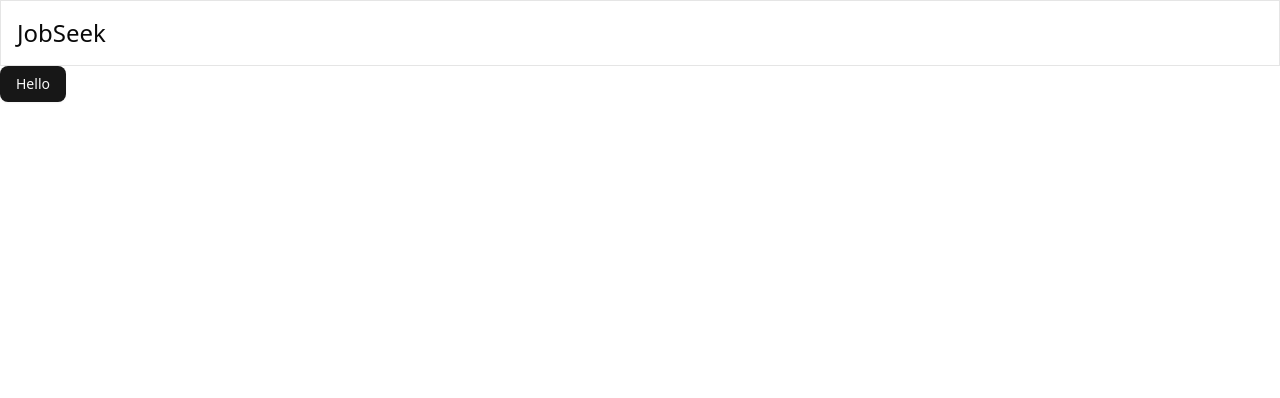
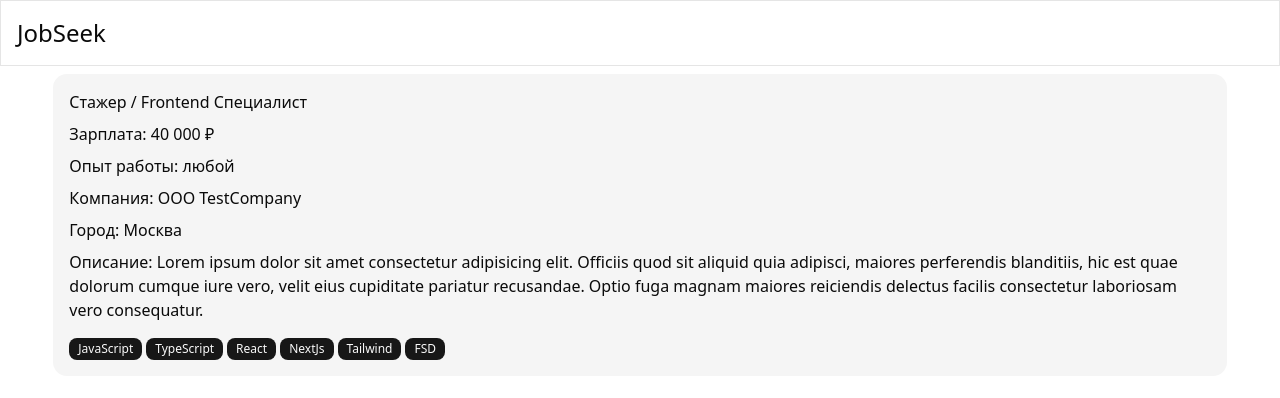
Before and after one commit to losakovvitalik/jobseek, a Next.js app: page / in a window 1280 px wide. Shown: the top 398 px of the page. Built offline with nearby package versions, Linux system fonts and the light colour scheme.

Commit message:
add job card

```diff
--- a/src/app/layout.tsx
+++ b/src/app/layout.tsx
@@ -26,7 +26,7 @@
 }>) {
   return (
     <html lang="ru" suppressHydrationWarning>
-      <body className={`${geistSans.variable} ${geistMono.variable} antialiased`}>
+      <body className={`${geistSans.variable} ${geistMono.variable} min-h-screen antialiased`}>
         <ThemeProvider
           attribute="class"
           defaultTheme="system"
@@ -34,7 +34,7 @@
           disableTransitionOnChange
         >
           <Header />
-          {children}
+          <main>{children}</main>
         </ThemeProvider>
       </body>
     </html>
--- a/src/app/page.tsx
+++ b/src/app/page.tsx
@@ -1,5 +1,5 @@
-import { Button } from '@/components/ui/button';
+import JobCard from '@/entities/job/ui/JobCard';
 
 export default function Home() {
-  return <Button>Hello</Button>;
+  return <JobCard />;
 }
--- /dev/null
+++ b/src/components/ui/badge.tsx
@@ -0,0 +1,46 @@
+import * as React from "react"
+import { Slot } from "@radix-ui/react-slot"
+import { cva, type VariantProps } from "class-variance-authority"
+
+import { cn } from "@/lib/utils"
+
+const badgeVariants = cva(
+  "inline-flex items-center justify-center rounded-md border px-2 py-0.5 text-xs font-medium w-fit whitespace-nowrap shrink-0 [&>svg]:size-3 gap-1 [&>svg]:pointer-events-none focus-visible:border-ring focus-visible:ring-ring/50 focus-visible:ring-[3px] aria-invalid:ring-destructive/20 dark:aria-invalid:ring-destructive/40 aria-invalid:border-destructive transition-[color,box-shadow] overflow-hidden",
+  {
+    variants: {
+      variant: {
+        default:
+          "border-transparent bg-primary text-primary-foreground [a&]:hover:bg-primary/90",
+        secondary:
+          "border-transparent bg-secondary text-secondary-foreground [a&]:hover:bg-secondary/90",
+        destructive:
+          "border-transparent bg-destructive text-white [a&]:hover:bg-destructive/90 focus-visible:ring-destructive/20 dark:focus-visible:ring-destructive/40",
+        outline:
+          "text-foreground [a&]:hover:bg-accent [a&]:hover:text-accent-foreground",
+      },
+    },
+    defaultVariants: {
+      variant: "default",
+    },
+  }
+)
+
+function Badge({
+  className,
+  variant,
+  asChild = false,
+  ...props
+}: React.ComponentProps<"span"> &
+  VariantProps<typeof badgeVariants> & { asChild?: boolean }) {
+  const Comp = asChild ? Slot : "span"
+
+  return (
+    <Comp
+      data-slot="badge"
+      className={cn(badgeVariants({ variant }), className)}
+      {...props}
+    />
+  )
+}
+
+export { Badge, badgeVariants }
--- /dev/null
+++ b/src/entities/job/ui/JobCard.tsx
@@ -0,0 +1,31 @@
+import { Badge } from '@/components/ui/badge';
+import Typography from '@/components/ui/typography';
+
+const JobCard = () => {
+  return (
+    <div className="bg-secondary mx-auto mt-2 flex h-full w-11/12 flex-col gap-2 rounded-xl p-4">
+      <Typography>Стажер / Frontend Специалист</Typography>
+      <Typography>Зарплата: 40 000 ₽</Typography>
+      <Typography>Опыт работы: любой</Typography>
+      <Typography>Компания: ООО TestCompany</Typography>
+      <Typography>Город: Москва</Typography>
+
+      <Typography>
+        Описание: Lorem ipsum dolor sit amet consectetur adipisicing elit. Officiis quod sit aliquid
+        quia adipisci, maiores perferendis blanditiis, hic est quae dolorum cumque iure vero, velit
+        eius cupiditate pariatur recusandae. Optio fuga magnam maiores reiciendis delectus facilis
+        consectetur laboriosam vero consequatur.
+      </Typography>
+      <div className="flex flex-wrap gap-1 mt-2">
+        <Badge>JavaScript</Badge>
+        <Badge>TypeScript</Badge>
+        <Badge>React</Badge>
+        <Badge>NextJs</Badge>
+        <Badge>Tailwind</Badge>
+        <Badge>FSD</Badge>
+      </div>
+    </div>
+  );
+};
+
+export default JobCard;
```
